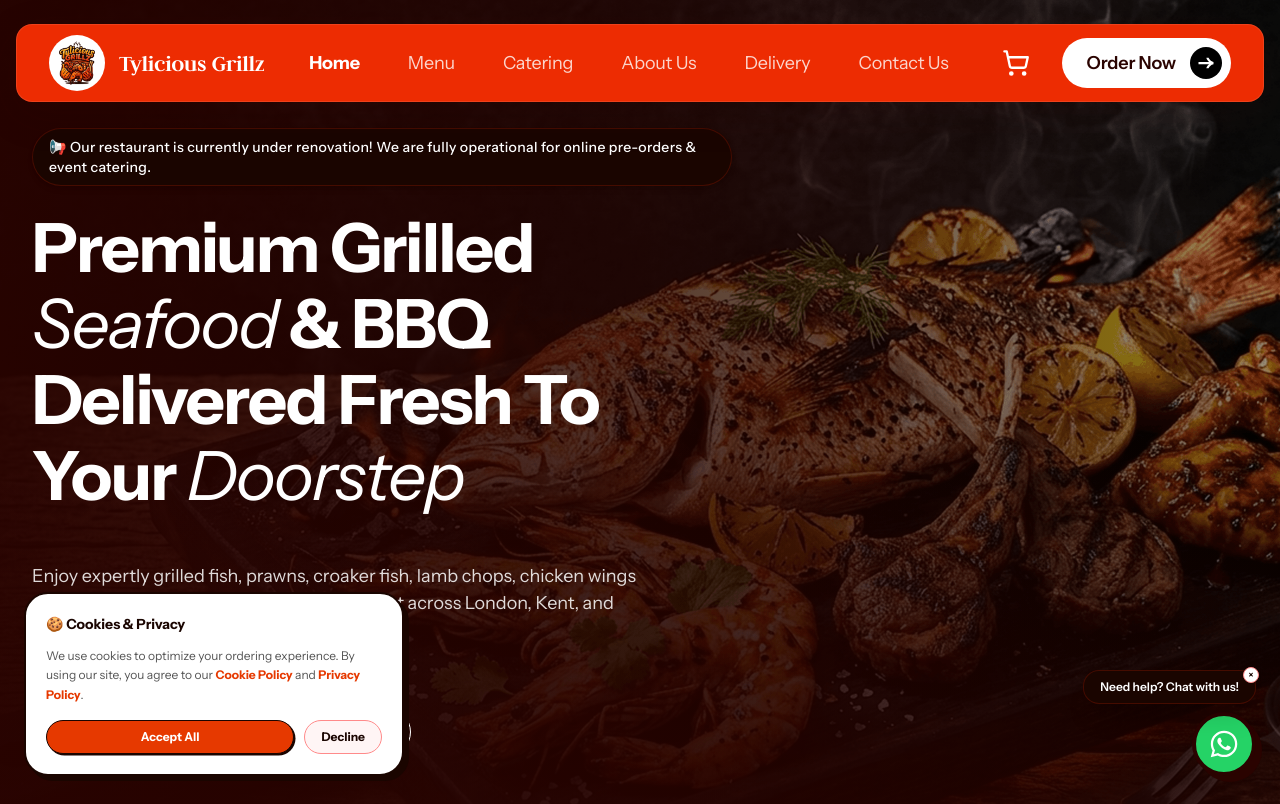
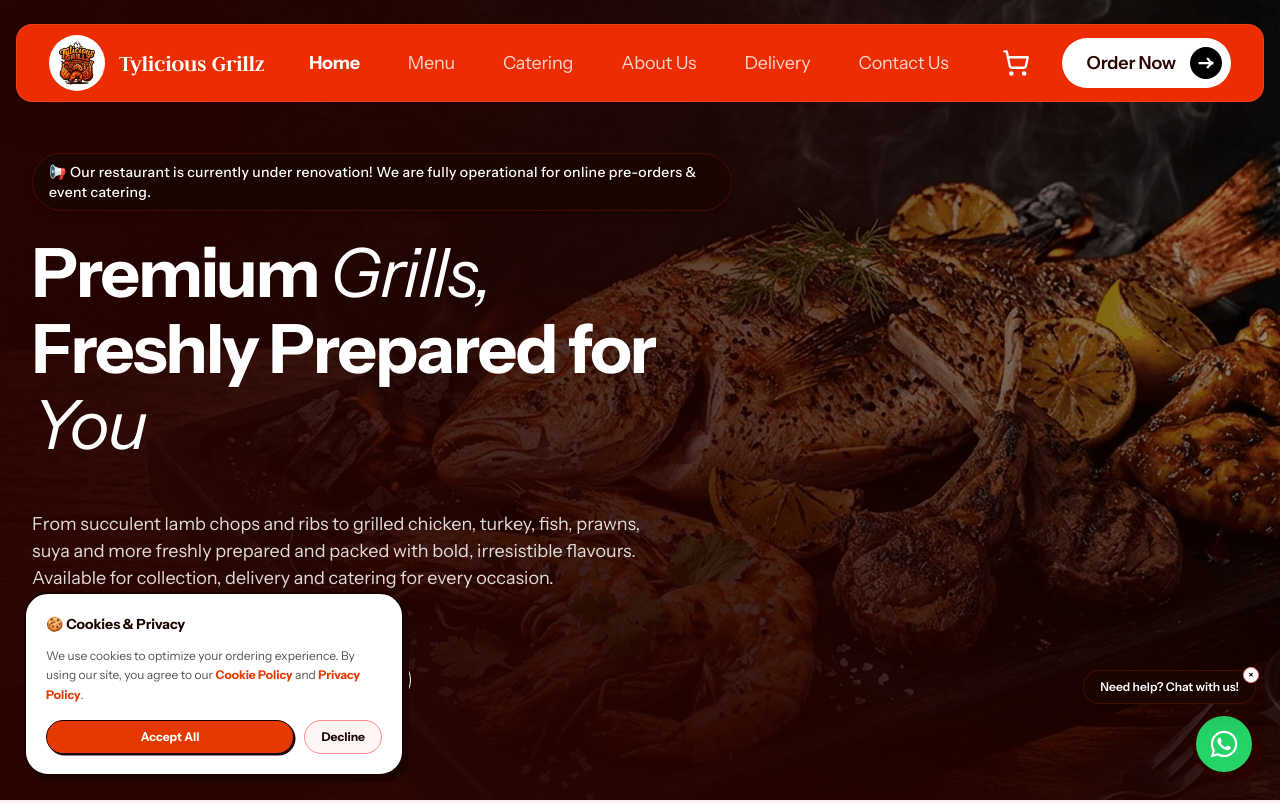
Before and after one commit to davemayor2/TyliciousGrillz, a Next.js app: page / in a window 1280 px wide. Shown: the top 804 px of the page. Built offline with nearby package versions, Linux system fonts and the light colour scheme; a web font is replaced by a local one.

Commit message:
Text Update

```diff
--- a/components/sections/home/Hero.tsx
+++ b/components/sections/home/Hero.tsx
@@ -161,12 +161,12 @@ export default function Hero() {
 
           {/* Main Heading using Instrument Sans globally */}
           <h1 className="animate-hero-item font-sans font-bold text-4xl sm:text-5xl md:text-6xl lg:text-[4.25rem] text-white leading-[1.12] mb-6 tracking-tight">
-            Premium Grilled <span className="italic font-light">Seafood</span> & BBQ Delivered Fresh To Your <span className="italic font-light">Doorstep</span>
+            Premium  <span className="italic font-light"> Grills, </span> <br />Freshly Prepared <span className="whitespace-nowrap"></span> for  <span className="italic font-light">You</span>
           </h1>
 
           {/* Subheading / Paragraph */}
           <p className="animate-hero-item font-sans text-white/85 text-base md:text-[1.125rem] leading-[1.5] font-normal mt-6 mb-8 max-w-[620px]">
-            Enjoy expertly grilled fish, prawns, croaker fish, lamb chops, chicken wings and more. Freshly prepared and delivered hot across London, Kent, and surrounding areas.
+            From succulent lamb chops and ribs to grilled chicken, turkey, fish, prawns, suya and more freshly prepared and packed with bold, irresistible flavours. Available for collection, delivery and catering for every occasion.
           </p>
 
           {/* Call to Action Buttons */}
```
